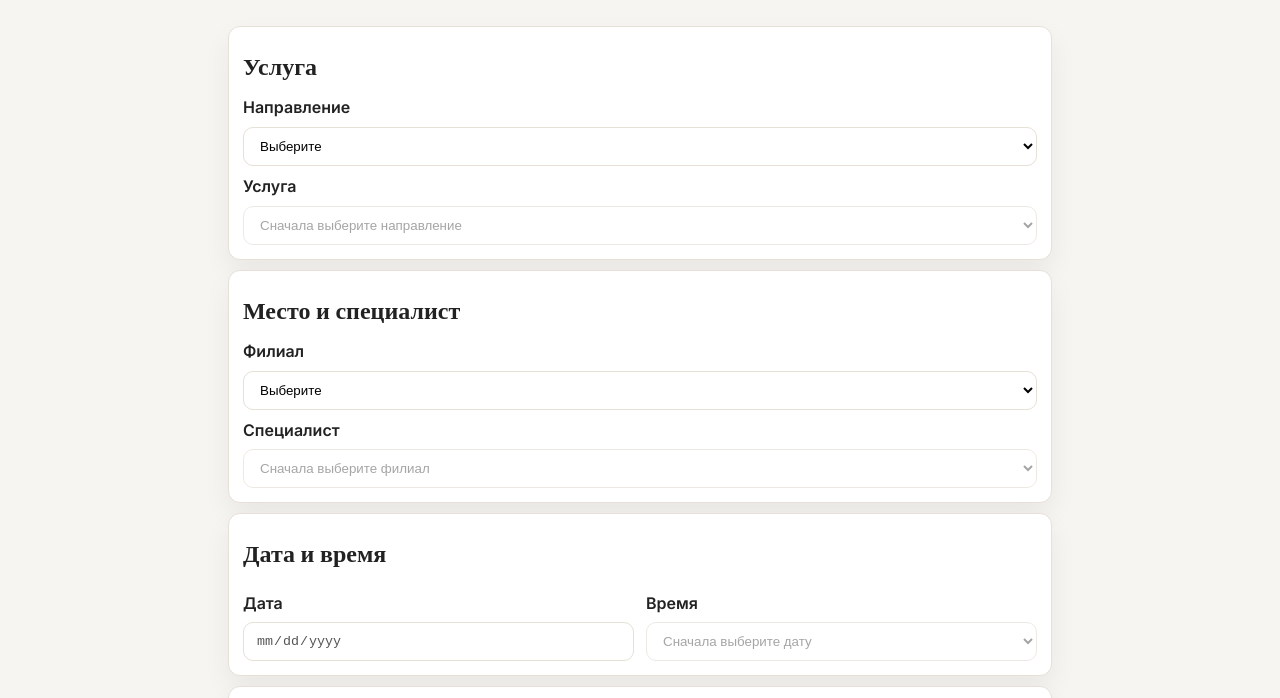
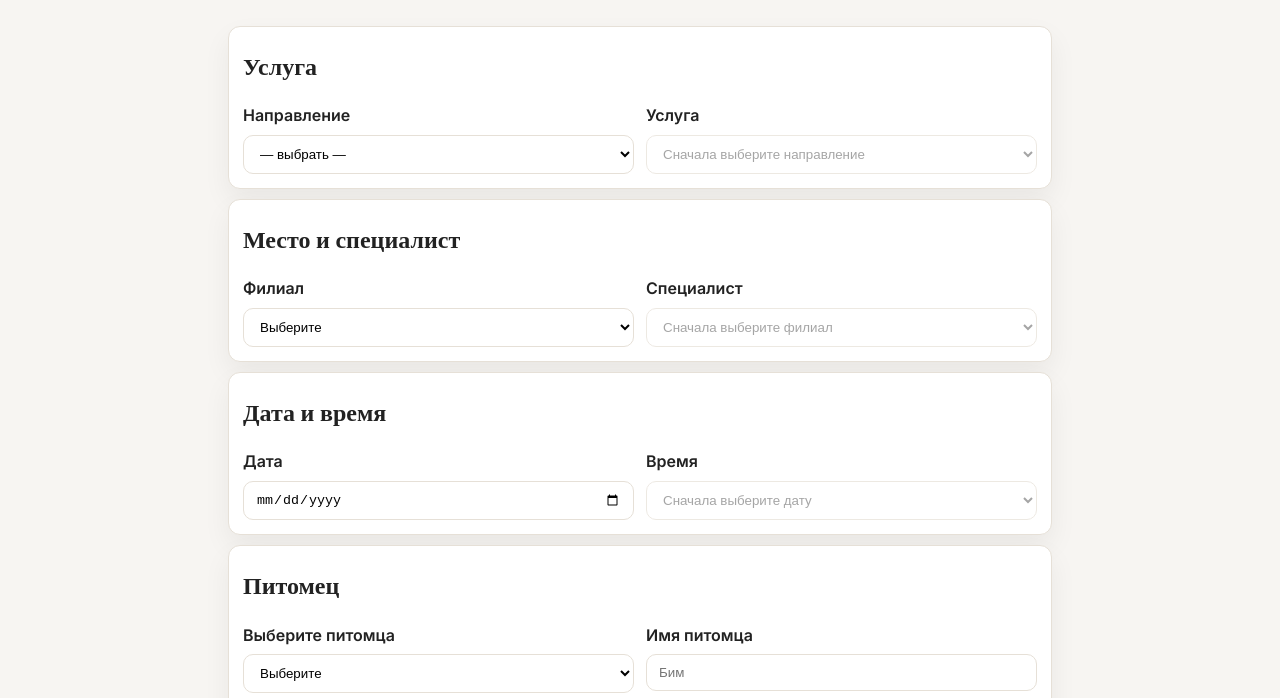
Before and after one commit to vs6403995-bit/pesiki1, a plain HTML site: page booking.html in a window 1280 px wide. Shown: the part 71-769 px from the top of the page. Drawn offline with nearby package versions, Linux system fonts and the light colour scheme.

Commit message:
booking.html

```diff
--- a/booking.html
+++ b/booking.html
@@ -21,67 +21,77 @@
   </header>
 
   <main class="wrap">
-    <form id="form" class="form">
-      <section class="group">
+    <form id="form" class="form" autocomplete="off">
+      <section class="group card">
         <h2>Услуга</h2>
+        <div class="grid-2">
           <label class="label">Направление
-          <select id="category" class="field">
-            <option value="">Выберите</option>
+            <select id="category" class="field select">
+              <option value="" data-ph>— выбрать —</option>
               <option value="vet">Вет‑услуги</option>
               <option value="groom">Груминг</option>
             </select>
           </label>
           <label class="label">Услуга
-          <select id="service" class="field" disabled>
-            <option value="">Сначала выберите направление</option>
-          </select>
-        </label>
-      </section>
-
-      <section class="group">
-        <h2>Место и специалист</h2>
-        <label class="label">Филиал
-          <select id="branch" class="field" disabled>
-            <option value="">Загружаем...</option>
-          </select>
-        </label>
-        <label class="label">Специалист
-          <select id="staff" class="field" disabled>
-            <option value="">Сначала выберите филиал</option>
-          </select>
-        </label>
-      </section>
-
-      <section class="group">
-        <h2>Дата и время</h2>
-        <div class="grid-2">
-          <label class="label">Дата
-            <input id="date" type="date" class="field" min="" disabled>
-          </label>
-          <label class="label">Время
-            <select id="time" class="field" disabled>
-              <option value="">Сначала выберите дату</option>
+            <select id="service" class="field select" disabled>
+              <option value="" data-ph>Сначала выберите направление</option>
             </select>
           </label>
         </div>
       </section>
 
-      <section class="group">
+      <section class="group card">
+        <h2>Место и специалист</h2>
+        <div class="grid-2">
+          <label class="label">Филиал
+            <select id="branch" class="field select" disabled>
+              <option value="" data-ph>Загружаем…</option>
+            </select>
+          </label>
+          <label class="label">Специалист
+            <select id="staff" class="field select" disabled>
+              <option value="" data-ph>Сначала выберите филиал</option>
+            </select>
+          </label>
+        </div>
+      </section>
+
+      <section class="group card">
+        <h2>Дата и время</h2>
+        <div class="grid-2">
+          <label class="label">Дата
+            <input id="date" type="date" class="field" min="">
+          </label>
+          <label class="label">Время
+            <select id="time" class="field select" disabled>
+              <option value="" data-ph>Сначала выберите дату</option>
+            </select>
+          </label>
+        </div>
+        <div class="hint muted" id="dateHint"></div>
+      </section>
+
+      <section class="group card">
         <h2>Питомец</h2>
+        <div class="grid-2">
           <label class="label">Выберите питомца
-          <select id="pet" class="field">
-            <option value="">Ввести вручную</option>
+            <select id="pet" class="field select">
+              <option value="" data-ph>Ввести вручную</option>
             </select>
           </label>
           <label class="label">Имя питомца
             <input id="pet_name" class="field" placeholder="Бим">
           </label>
+        </div>
         <label class="label">Примечание
           <textarea id="notes" class="field" rows="3" placeholder="Опционально"></textarea>
         </label>
       </section>
 
+      <div class="bar">
         <div class="note muted" id="hint">Заполните поля — кнопка “Записаться” станет активной.</div>
+        <button class="btn ghost" type="button" id="reset">Сбросить</button>
+      </div>
     </form>
   </main>
 
```
Lines whose indentation alone changed are shown as unchanged.
